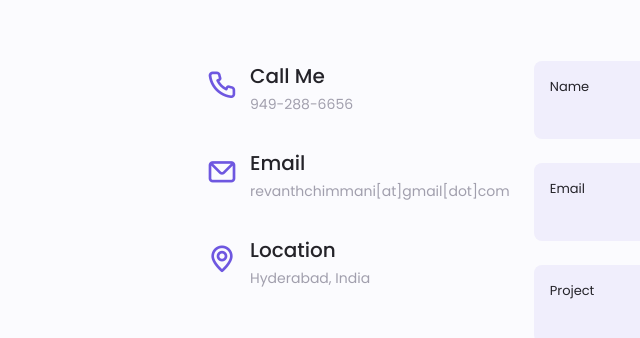
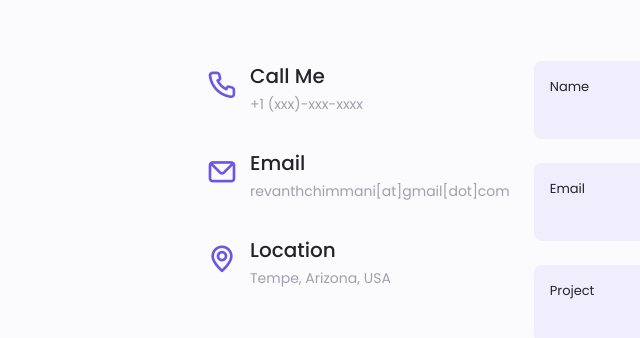
Before and after one commit to PyRevanth/revanthchimmani, a plain HTML site: page index.html in a window 1280 px wide. Shown: the part 4993-5331 px from the top of the page, 50-690 px from the left. Drawn offline with nearby package versions, Linux system fonts and the light colour scheme.

Commit message:
- updated the contact info section

```diff
--- a/index.html
+++ b/index.html
@@ -748,7 +748,7 @@
                         <i class="uil uil-phone contact__icon"> </i>
                         <div>
                             <h3 class="contact__title">Call Me</h3>
-                            <span class="contact__subtitle">949-288-6656</span>
+                            <span class="contact__subtitle">+1 (xxx)-xxx-xxxx</span>
                         </div>
                     </div>
                     <div class="contact__information">
@@ -762,7 +762,7 @@
                         <i class="uil uil-map-marker contact__icon"> </i>
                         <div>
                             <h3 class="contact__title">Location</h3>
-                            <span class="contact__subtitle">Hyderabad, India</span>
+                            <span class="contact__subtitle">Tempe, Arizona, USA</span>
                         </div>
                     </div>
                 </div>
```
